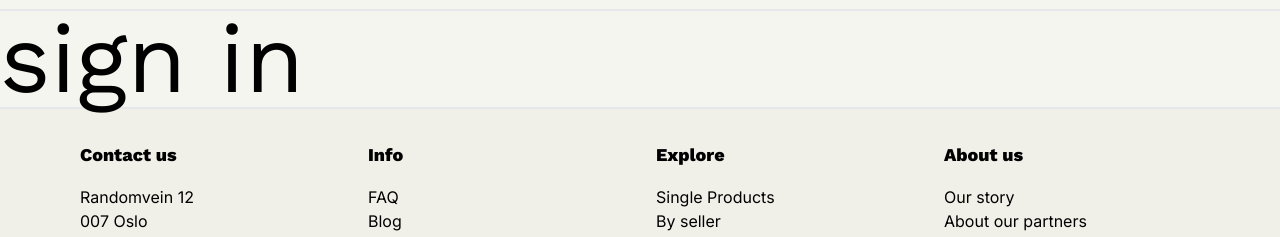
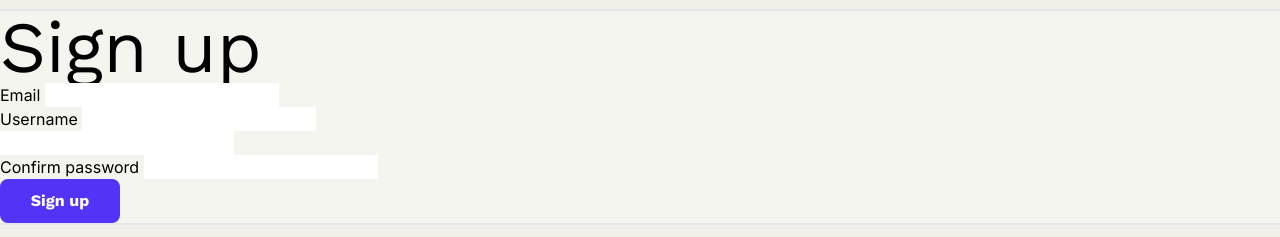
Before and after one commit to AngelosZar/Auction-House-Project, a website built with Vite: page auth/sign_up/index.html in a window 1280 px wide. Shown: the part 82-319 px from the top of the page. Built offline with nearby package versions, Linux system fonts and the light colour scheme.

Commit message:
start over with the sign up form

```diff
--- a/auth/sign_up/index.html
+++ b/auth/sign_up/index.html
@@ -7,7 +7,9 @@
     <script type="module" src="../../src/main.js"></script>
   </head>
   <body>
-    <header class="w-fullb g-light-component dark:bg-text-black border-y-2 dark:border-none">
+    <header
+      class="w-full bg-light-component dark:bg-black-bright border-y-2 dark:border-none mb-[10%]"
+    >
       <section class="mx-auto flex max-w-[1440px] items-center justify-between px-4 py-3">
         <div>
           <a href="/"
@@ -118,8 +120,34 @@
         </div>
       </section>
     </header>
-    <main>
-      <h1>sign in</h1>
+    <!-- main -->
+    <!-- <main class="min-h-screen flex flex-col items-center justify-center"> -->
+    <main class="flex h-screen">
+      <section class="w-full max-w-sm m-auto bg-light-cards dark:bg-purple-dark rounded-md p-5">
+        <h2>Sign up</h2>
+        <form action="" class="">
+          <div>
+            <label for="email">Email</label>
+            <input type="email" id="email" name="email" />
+          </div>
+          <div>
+            <label for="username">Username</label>
+            <input type="text" id="username" name="username" />
+          </div>
+
+          <div>
+            <label for="password"></label>
+            <input type="password" id="password" name="password" />
+          </div>
+
+          <div>
+            <label for="confirm-password">Confirm password</label>
+            <input type="confirm-password" id="confirm-password" name="confirm-password" />
+          </div>
+
+          <button class="btn btn-primary dark:btn btn-primary-dark">Sign up</button>
+        </form>
+      </section>
     </main>
     <footer
       class="bg-light-component px-4 py-8 lg:px-20 text-text-black dark:text-text-white border-y-2 dark:border-none dark:bg-black-bright"
--- a/index.html
+++ b/index.html
@@ -7,7 +7,7 @@
     <script type="module" src="./src/main.js"></script>
   </head>
   <body>
-    <header class="w-fullb g-light-component dark:bg-text-black border-y-2 dark:border-none">
+    <header class="w-full bg-light-component dark:bg-black-bright border-y-2 dark:border-none">
       <section class="mx-auto flex max-w-[1440px] items-center justify-between px-4 py-3">
         <div>
           <a href="/"
```
